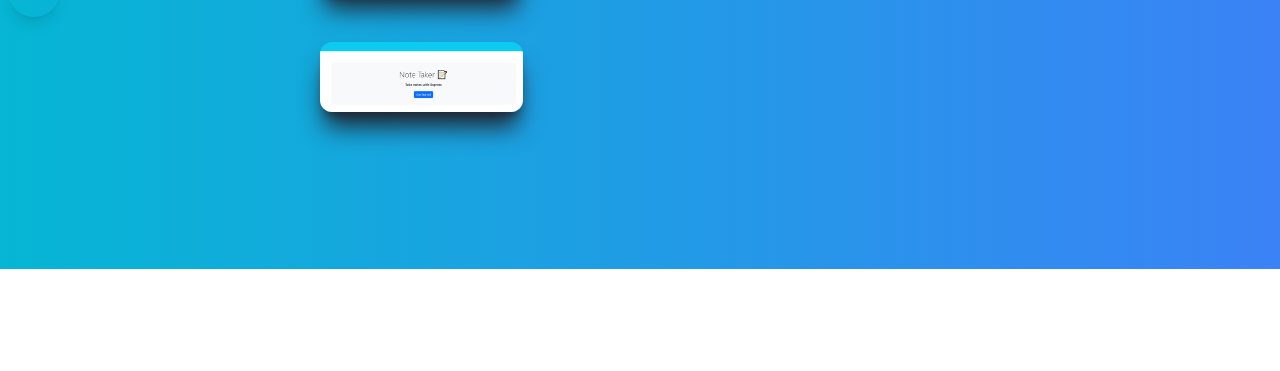
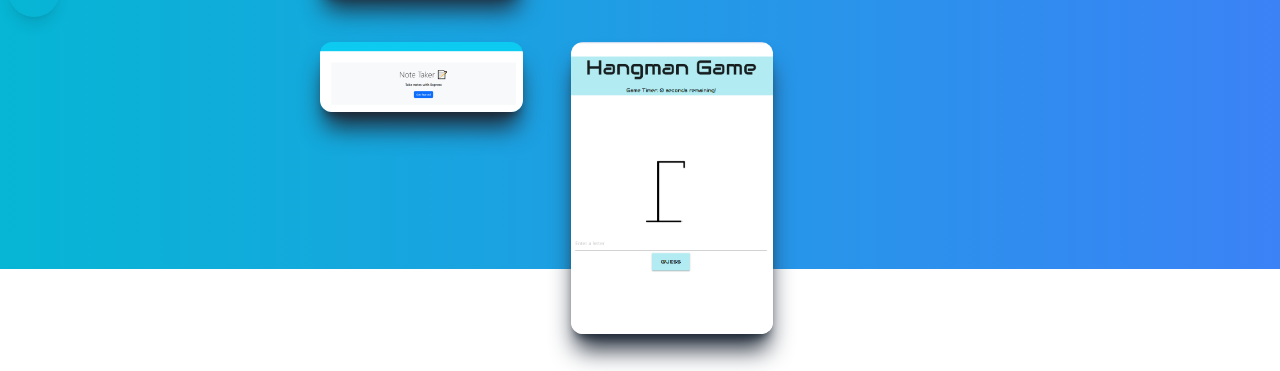
Before and after one commit to spm61/react-profile-site, a React (Vite) app: page /portfolio in a window 1280 px wide. Shown: the part 531-902 px from the top of the page. Before the commit the page ends 800 px from the top, so only its background shows below. Built offline with nearby package versions, Linux system fonts and the light colour scheme.

Commit message:
Add Hangman Project to the portfolio

```diff
--- a/src/components/Portfolio.jsx
+++ b/src/components/Portfolio.jsx
@@ -7,6 +7,7 @@ import workDaySchedulerImg from '../assets/images/workday-scheduler.png';
 import weatherDashboardImg from '../assets/images/weather-dashboard.png';
 import logoGeneratorImg from '../assets/images/logo-generator.png';
 import noteTakerImg from '../assets/images/note-taker.png';
+import hangmanImg from '../assets/images/hangman-game.png';
 
 const Portfolio = () => {
   return (
@@ -69,6 +70,13 @@ const Portfolio = () => {
                 url='https://github.com/spm61/note-taker'
               />
             </div>
+            <div>
+              <ProjectItem
+                img={hangmanImg}
+                title='Hangman Game (group project)'
+                url='https://github.com/spm61/hangman-js-game'
+              />
+            </div>
           </div>
         </div>
       </div>
```
Also changed, not shown: src/assets/images/gradient.jpg (deleted), src/assets/images/hangman-game.png (added).
